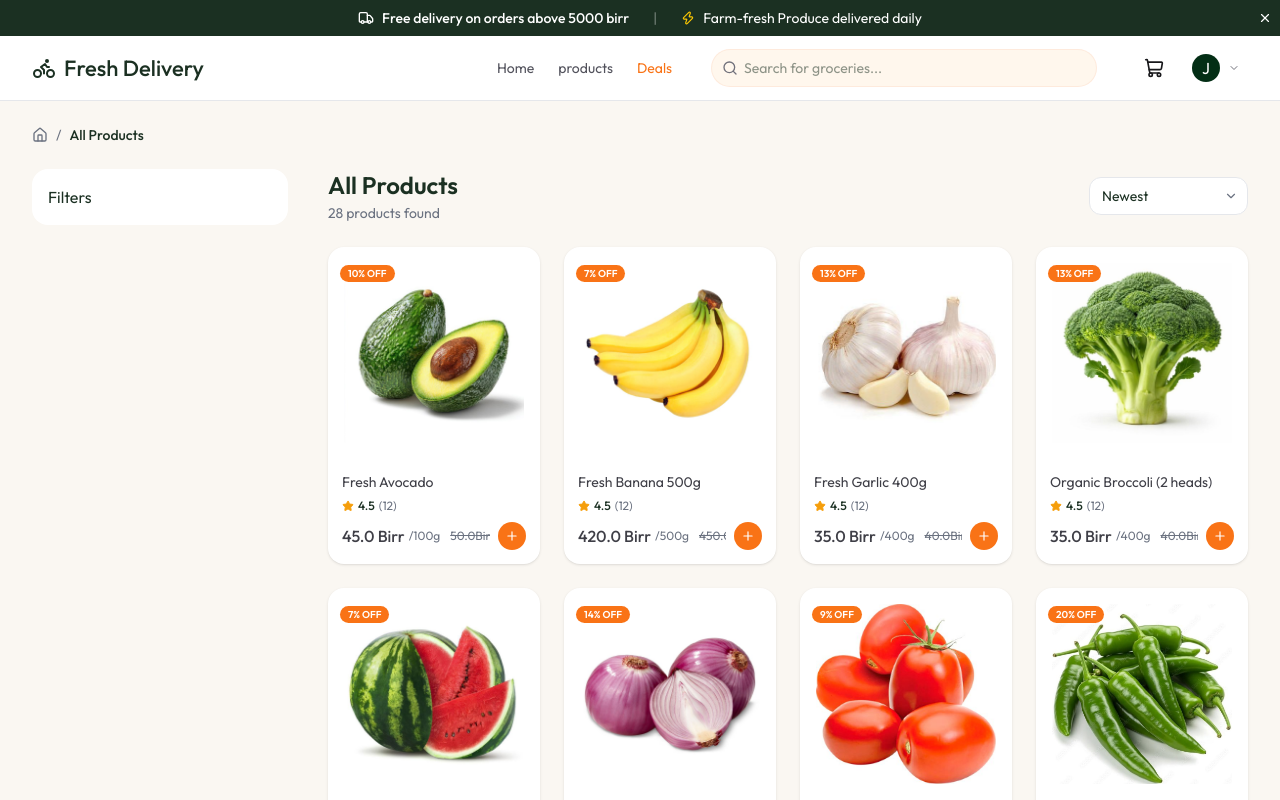
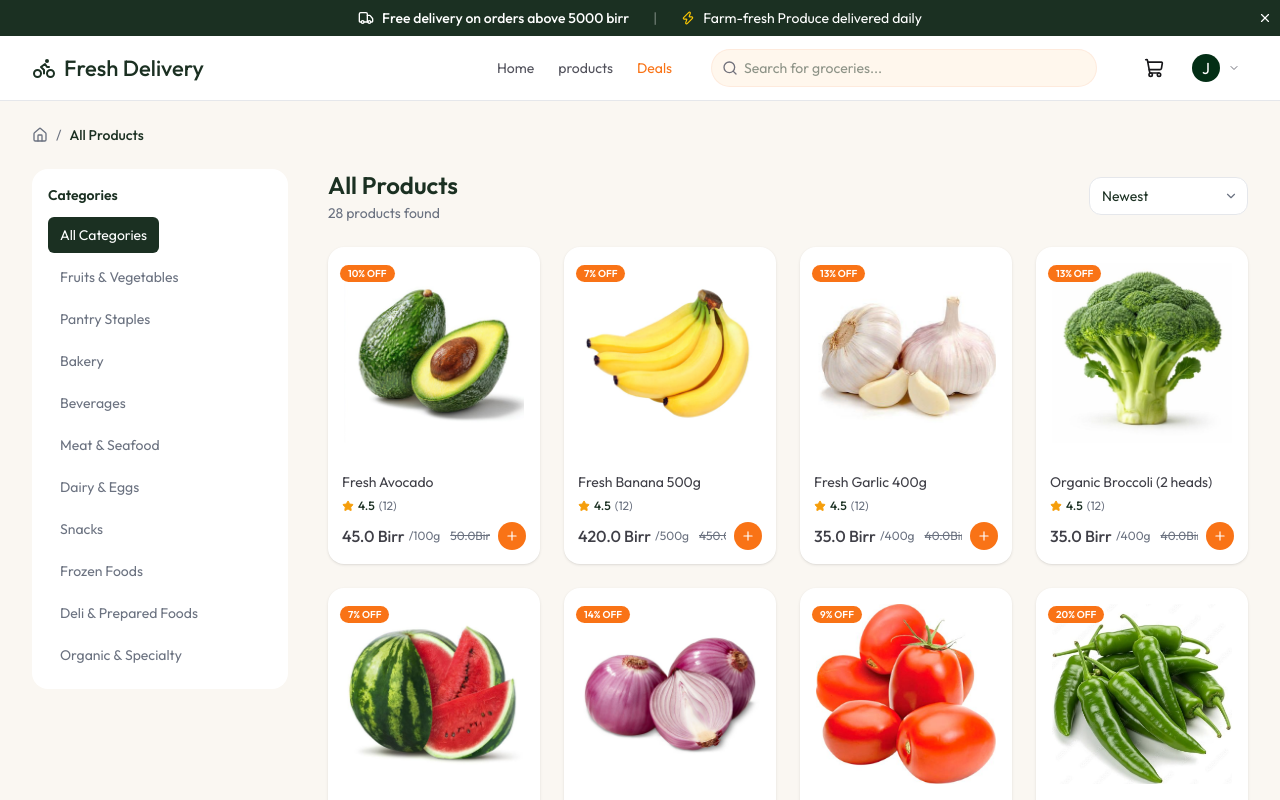
Before and after one commit to surameli/fresh-corner-delivery, a React (Vite) app in the folder client/: page /products in a window 1280 px wide. Shown: the top 800 px of the page. Built offline with nearby package versions, Linux system fonts and the light colour scheme.

Commit message:
implement filter panel on products page

```diff
--- a/client/src/assets/assets.ts
+++ b/client/src/assets/assets.ts
@@ -840,7 +840,7 @@ export const dummyProducts = [
         id: "69c22613ae75a98c7cd13b2f",
     },
     {
-        _id: "69c22613ae75a98c7cd13b35",
+        _id: "69c22613ae75a98c7cd13b3C",
         name: "Fresh Cabbage 1kg",
         description: "Crisp leafy cabbage",
         price: 110,
@@ -856,7 +856,7 @@ export const dummyProducts = [
         createdAt: "2026-03-24T05:50:11.117Z",
         updatedAt: "2026-03-24T05:50:11.117Z",
         discount: 8,
-        id: "69c22613ae75a98c7cd13b35",
+        id: "69c22613ae75a98c7cd13b3c",
     },
     {
         _id: "69c22613ae75a98c7cd13b2d",
--- /dev/null
+++ b/client/src/components/FilterPanel.tsx
@@ -0,0 +1,25 @@
+
+
+const FilterPanel = ({categories, category , minPrice, maxPrice, updateFilters, clearFilters, hasFilters}: any) => {
+    const categoriesWithAll = [{ name: "All Categories", slug: "" }, ...categories];
+  return (
+    <div className=" space-y-6">
+        {/* categories */}
+
+        <div>
+            <h3 className="text-sm font-semibold text-app-green mb-3">Categories</h3>
+            <div className="space-y-1.5">
+                {categoriesWithAll.map((cat: any) => (
+                    <button key={cat.slug} onClick={() => updateFilters("category", cat.slug)} className={`block text-sm text-left px-3 py-2 rounded-md transition-all ${category === cat.slug ? "bg-app-green text-white" : "text-app-text-light hover:bg-app-cream"}`}>
+                        {cat.name}
+                    </button>
+                ))}
+            </div>
+        </div>
+
+
+    </div>
+  )
+}
+
+export default FilterPanel
--- a/client/src/pages/Products.tsx
+++ b/client/src/pages/Products.tsx
@@ -5,6 +5,7 @@ import { categoriesData, dummyProducts } from "../assets/assets";
 import { ChevronDown, Home, SlidersHorizontal } from "lucide-react";
 import ProductCard from "../components/ProductCard";
 import Loading from "../components/loading";
+import FilterPanel from "../components/FilterPanel";
 
 
 
@@ -69,7 +70,7 @@ const Products = () => {
 
           <aside className="hidden xl:block w-64 shrink-0">
             <div className="bg-white rounded-2xl p-4 sticky top-24">
-              <p>Filters</p>
+              <FilterPanel categories={categoriesData} category={category} organic={organic} minPrice={minprice} maxPrice={maxprice} updateFilters={updateFilters} clearFilters={clearFilters} hasFilters={hasFilters}/>
               </div>
            </aside>
 
```
